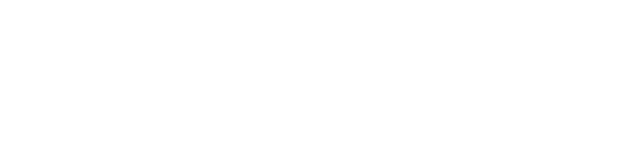
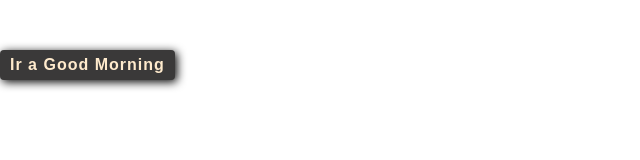
Before and after one commit to Todointerconectado/cursoJavaScript, a plain HTML site: page index.html in a window 1280 px wide. Shown: the whole page, without its empty margins (0-640 px from the left). Drawn offline with Linux system fonts and the light colour scheme.

Commit message:
V1.0.0 IF Else

```diff
--- /dev/null
+++ b/css/index.css
@@ -0,0 +1,21 @@
+* {
+    margin: 0;
+    padding: 0;
+    box-sizing: border-box;
+}
+
+a {
+    margin: 50px auto;
+    padding: 6px 10px;
+    border-radius: 4px;
+    box-shadow: 2px 2px 10px black;
+    display: inline-block;
+    list-style: none;
+    text-align: center;
+    text-decoration: none;
+    color: blanchedalmond;
+    font-weight: bold;
+    background: rgb(58, 57, 57);
+    font-family: sans-serif;
+    letter-spacing: 1px;
+}
--- a/index.html
+++ b/index.html
@@ -10,12 +10,12 @@
     <!-- meta SEO -->
     <title>Todointerconectado | Curso de JavaScript</title>
     <meta name="language" content="spanish">
-    <meta name="title" content="Todointerconectado | Francisco Carusso">
+    <meta name="title" content="Todointerconectado | Curso de JavaScript">
     <meta name="generator" content="todointerconectado.com">
     <meta name="author" lang="es" content="Francisco Carusso">
     <meta name="application-name" content="Todointerconectado">
     <meta name="copyright" content="Copyright &#169; todointerconectado.com">
-    <meta name="description" content="Soy Francisco Carusso Frontend Developer, Fundador de Todointerconectado y les traigo el curso de javascript">
+    <meta name="description" content="Les traigo el curso de javascript y soy Francisco Carusso Frontend Developer, Fundador de Todointerconectado">
     <meta name="keywords" content="frontend, html5, css3, javascript, francisco carusso, todointerconectado, front-end developer, programación">
     <meta name="robots" content="index, follow">
     <meta name="audience" content="all">
@@ -26,7 +26,7 @@
 
 
     <!-- meta Facebook SEO: The Open Graph protocol -->
-    <meta property="og:title" content="Todointerconectado | Francisco Carusso">
+    <meta property="og:title" content="Todointerconectado | Curso de JavaScript">
     <meta property="og:type" content="website">
     <meta property="og:url" content="https://todointerconectado.com/cursoJavaScript/">
     <meta property="og:image" content="https://todointerconectado.com/cursoJavaScript/img/banner.png">
@@ -34,7 +34,7 @@
     <meta property="og:image:type" content="image/jpeg">
     <meta property="og:image:width" content="1179">
     <meta property="og:image:height" content="438">
-    <meta property="og:description" content="Soy Francisco Carusso Frontend Developer, Fundador de Todointerconectado y les traigo el curso de javascript">
+    <meta property="og:description" content="Les traigo el curso de javascript y soy Francisco Carusso Frontend Developer, Fundador de Todointerconectado">
     <meta property="og:site_name" content="Todointerconectado">
     <!-- Languages -->
     <meta content="es_ES" property="og:locale">
@@ -51,8 +51,8 @@
     <meta name="twitter:card" content="summary_large_image">
     <meta name="twitter:site" content="@Todointerconect">
     <meta name="twitter:creator" content="@Todointerconect">
-    <meta name="twitter:title" content="Todointerconectado | Francisco Carusso">
-    <meta name="twitter:description" content="Soy Francisco Carusso Frontend Developer, Fundador de Todointerconectado y les traigo el curso de javascript">
+    <meta name="twitter:title" content="Todointerconectado | Curso de JavaScript">
+    <meta name="twitter:description" content="Les traigo el curso de javascript y soy Francisco Carusso Frontend Developer, Fundador de Todointerconectado">
     <meta property="twitter:url" content="https://todointerconectado.com/cursoJavaScript/">
     <meta name="twitter:image" content="https://todointerconectado.com/cursoJavaScript/img/banner.png">
 
@@ -78,10 +78,10 @@
     <meta name="theme-color" content="#ffffff">
 
     <!-- style sheets -->
-
-
+    <link rel="stylesheet" href="./css/index.css">
 </head>
 <body>
+    <a href="./goodMorning.html">Ir a Good Morning</a>
     <!-- JavaScript -->
     <script src="js/main.js"></script>
 </body>
```
Also changed, not shown: goodMorning.html (+8 -6 lines), img/banner.jpg (added), img/banner.png (deleted).
